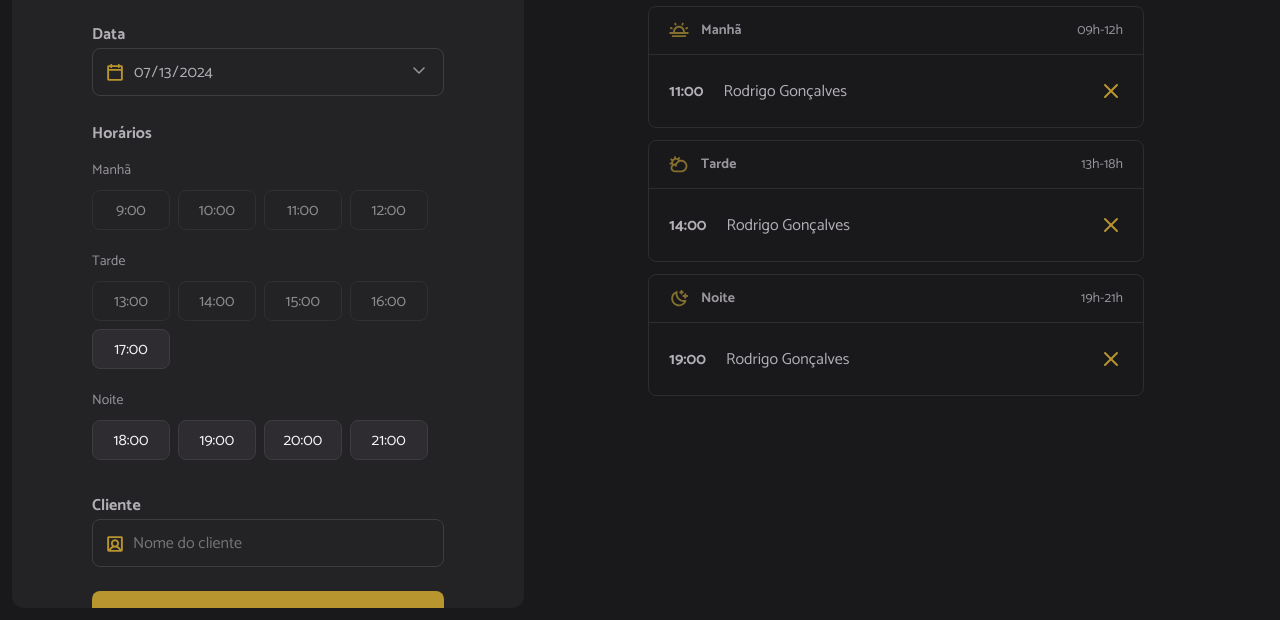
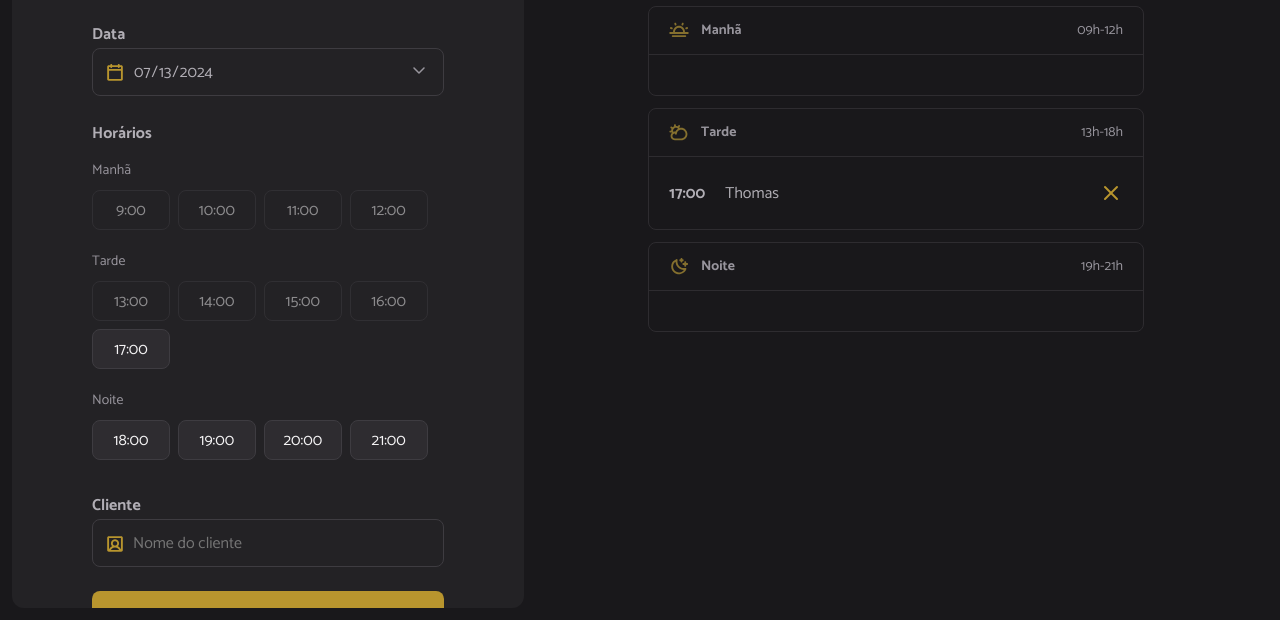
Before and after one commit to ThomasLossio/hairday, a website built with webpack: page index.html in a window 1280 px wide. Shown: the part 180-800 px from the top of the page. Built offline with nearby package versions, Linux system fonts and the light colour scheme; data requests are answered from the project's data file.

Commit message:
Add schedule by day list

```diff
--- a/index.html
+++ b/index.html
@@ -88,7 +88,7 @@
           </header>
           <ul id="period-morning" class="period">
             <!-- Exemplo  -->
-            <li>
+            <!-- <li>
               <strong>11:00</strong>
               <span>Rodrigo Gonçalves</span>
               <img
@@ -96,7 +96,7 @@
                 alt="Cancelar"
                 class="cancel-icon"
               />
-            </li>
+            </li> -->
           </ul>
         </section>
 
@@ -108,7 +108,7 @@
           </header>
           <ul id="period-afternoon" class="period">
             <!-- Exemplo -->
-            <li>
+            <!-- <li>
               <strong>14:00</strong>
               <span>Rodrigo Gonçalves</span>
               <img
@@ -116,7 +116,7 @@
                 alt="Cancelar"
                 class="cancel-icon"
               />
-            </li>
+            </li> -->
           </ul>
         </section>
 
@@ -128,7 +128,7 @@
           </header>
           <ul id="period-night" class="period">
             <!-- Exemplo -->
-            <li>
+            <!-- <li>
               <strong>19:00</strong>
               <span>Rodrigo Gonçalves</span>
               <img
@@ -136,7 +136,7 @@
                 alt="Cancelar"
                 class="cancel-icon"
               />
-            </li>
+            </li> -->
           </ul>
         </section>
       </aside>
--- a/src/modules/schedules/load.js
+++ b/src/modules/schedules/load.js
@@ -1,8 +1,15 @@
+import { scheduleFetchByDay } from '../../services/schedule-fetch-by-day.js'
 import { hoursLoad } from '../form/hours-load.js'
+import { schedulesShow } from './show.js'
 
 const selectedDate = document.getElementById("date")
 
-export function schedulesDay() {
+export async function schedulesDay() {
   const date = selectedDate.value
+
+  const dailySchedules = await scheduleFetchByDay({ date })
+
+  schedulesShow({dailySchedules})
+
   hoursLoad({ date })
 }
--- /dev/null
+++ b/src/modules/schedules/show.js
@@ -0,0 +1,45 @@
+import dayjs from "dayjs";
+
+const periodMorning = document.getElementById("period-morning")
+const periodAfternoon = document.getElementById("period-afternoon")
+const periodNight = document.getElementById("period-night")
+
+export function schedulesShow({ dailySchedules }) {
+  try {
+    periodMorning.innerHTML = ""
+    periodAfternoon.innerHTML = ""
+    periodNight.innerHTML = ""
+
+    dailySchedules.forEach((schedule) => {
+      const item = document.createElement("li")
+      const time = document.createElement("strong")
+      const name = document.createElement("span")
+
+      item.setAttribute("data-id", schedule.id)
+
+      time.textContent = dayjs(schedule.when).format("HH:mm")
+      name.textContent = schedule.name
+
+      const cancelIcon = document.createElement("img")
+      cancelIcon.classList.add("cancel-icon")
+      cancelIcon.setAttribute("src", "./src/assets/cancel.svg")
+      cancelIcon.setAttribute("alt", "cancelar")
+
+      item.append(time, name, cancelIcon)
+
+      const hour = dayjs(schedule.when).hour()
+
+      if (hour <= 12) {
+        periodMorning.appendChild(item)
+      } else if (hour > 12 && hour <= 18) {
+        periodAfternoon.appendChild(item)
+      } else {
+        periodNight.appendChild(item)
+      }
+    });
+
+  } catch (error) {
+    alert("Não foi possível exibir os agendamentos.")
+    console.log(error)
+  }
+}
--- /dev/null
+++ b/src/services/schedule-fetch-by-day.js
@@ -0,0 +1,19 @@
+import dayjs from "dayjs";
+import { apiConfig } from "./api-config";
+
+export async function scheduleFetchByDay({ date }) {
+  try {
+    const response = await fetch(`${apiConfig.baseURL}/schedules`)
+
+    const data = await response.json()
+
+    const dailySchedules = data.filter((schedule) =>
+      dayjs(date).isSame(schedule.when, "day")
+    )
+
+    return dailySchedules
+  } catch (error) {
+    console.log(error)
+    alert("Não foi possível buscar os agendamentos do dia selecionado.")
+  }
+}
```
